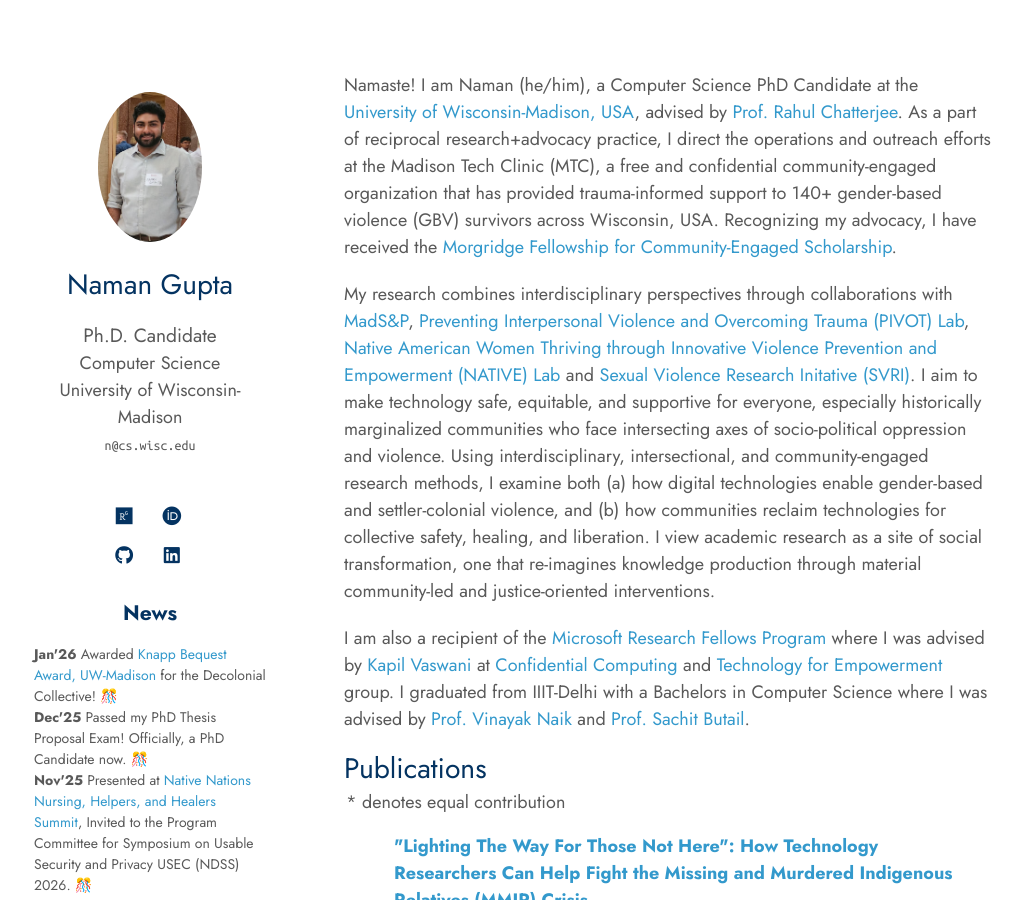
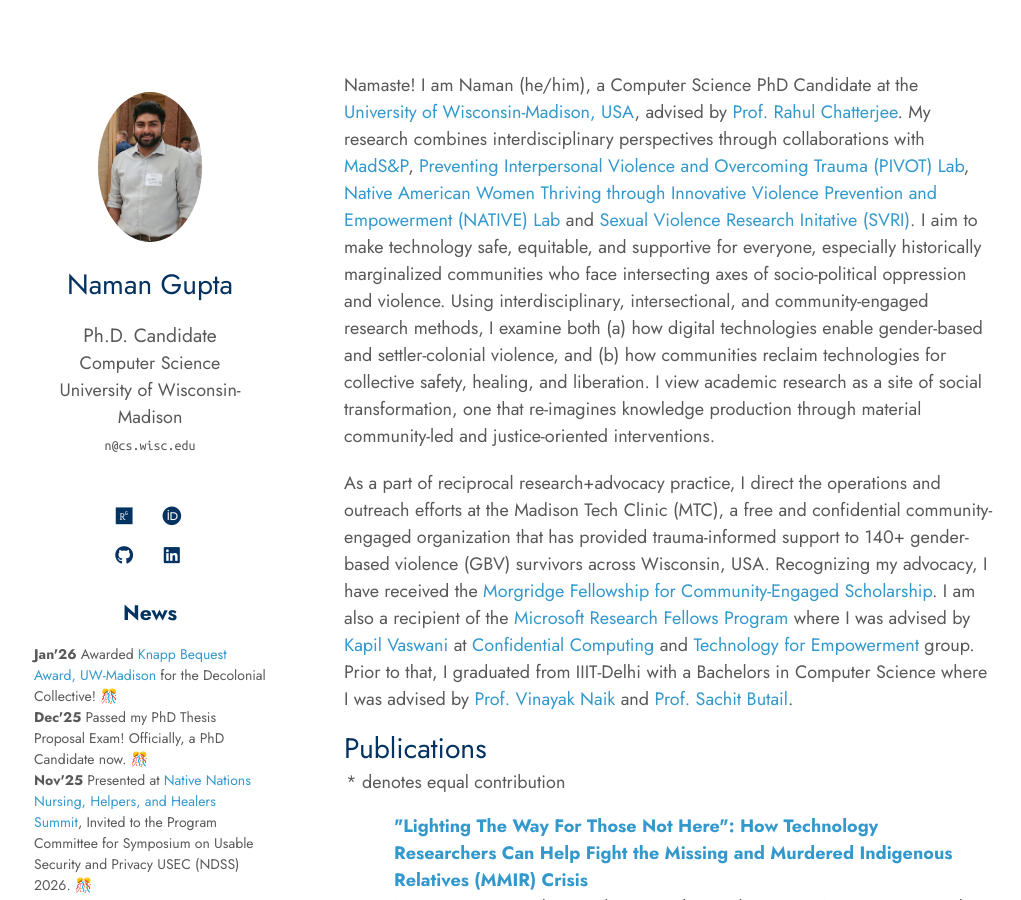
Before and after one commit to naman/naman.github.io, a Jekyll site: the page built from index.md, in a window 1280 px wide and 900 px high. Shown: the whole window, without its empty margins (126-1147 px from the left). Built offline with Jekyll 4.4.1, drawn with Linux system fonts in a browser that asks for light colours; nearby versions of some CDN libraries; a style sheet for code colours, icons or effects is not loaded.

Commit message:
readajsut

```diff
--- a/index.md
+++ b/index.md
@@ -2,12 +2,9 @@
 layout: homepage
 ---
 
-Namaste! I am Naman (he/him), a Computer Science PhD Candidate at the [University of Wisconsin-Madison, USA](https://cs.wisc.edu/), advised by [Prof. Rahul Chatterjee](https://pages.cs.wisc.edu/~chatterjee/). As a part of reciprocal research+advocacy practice, I direct the operations and outreach efforts at the Madison Tech Clinic (MTC), a free and confidential community-engaged organization that has provided trauma-informed support to 140+ gender-based violence (GBV) survivors across Wisconsin, USA. Recognizing my advocacy, I have received the [Morgridge Fellowship for Community-Engaged Scholarship](https://morgridge.wisc.edu/faculty-and-staff-get-connected/morgridge-fellows/).
+Namaste! I am Naman (he/him), a Computer Science PhD Candidate at the [University of Wisconsin-Madison, USA](https://cs.wisc.edu/), advised by [Prof. Rahul Chatterjee](https://pages.cs.wisc.edu/~chatterjee/). My research combines interdisciplinary perspectives through collaborations with [MadS&P](https://madsp.cs.wisc.edu/), [Preventing Interpersonal Violence and Overcoming Trauma (PIVOT) Lab](https://pivotlab.psych.wisc.edu/), [Native American Women Thriving through Innovative Violence Prevention and Empowerment (NATIVE) Lab](https://nativelab.wiscweb.wisc.edu) and [Sexual Violence Research Initative (SVRI)](https://crgw.gws.wisc.edu/sexual-violence-research-initiative/). I aim to make technology safe, equitable, and supportive for everyone, especially historically marginalized communities who face intersecting axes of socio-political oppression and violence. Using interdisciplinary, intersectional, and community-engaged research methods, I examine both (a) how digital technologies enable gender-based and settler-colonial violence, and (b) how communities reclaim technologies for collective safety, healing, and liberation. I view academic research as a site of social transformation, one that re-imagines knowledge production through material community-led and justice-oriented interventions.
 
-My research combines interdisciplinary perspectives through collaborations with [MadS&P](https://madsp.cs.wisc.edu/), [Preventing Interpersonal Violence and Overcoming Trauma (PIVOT) Lab](https://pivotlab.psych.wisc.edu/), [Native American Women Thriving through Innovative Violence Prevention and Empowerment (NATIVE) Lab](https://nativelab.wiscweb.wisc.edu) and [Sexual Violence Research Initative (SVRI)](https://crgw.gws.wisc.edu/sexual-violence-research-initiative/). I aim to make technology safe, equitable, and supportive for everyone, especially historically marginalized communities who face intersecting axes of socio-political oppression and violence. Using interdisciplinary, intersectional, and community-engaged research methods, I examine both (a) how digital technologies enable gender-based and settler-colonial violence, and (b) how communities reclaim technologies for collective safety, healing, and liberation. I view academic research as a site of social transformation, one that re-imagines knowledge production through material community-led and justice-oriented interventions.
-
-I am also a recipient of the [Microsoft Research Fellows Program](https://www.microsoft.com/en-us/research/academic-program/research-fellows-program-at-microsoft-research-india/) where I was advised by [Kapil Vaswani](https://www.microsoft.com/en-us/research/people/kapilv/) at [Confidential Computing](https://www.microsoft.com/en-us/research/theme/confidential-computing/) and [Technology for Empowerment](https://www.microsoft.com/en-us/research/theme/technology-and-empowerment/publications/) group.
-I graduated from IIIT-Delhi with a Bachelors in Computer Science where I was advised by [Prof. Vinayak Naik](http://vinayaknaik.info/) and [Prof. Sachit Butail](https://www.niu.edu/ceet/about/faculty-and-instructors/butail-sachit.shtml).
+As a part of reciprocal research+advocacy practice, I direct the operations and outreach efforts at the Madison Tech Clinic (MTC), a free and confidential community-engaged organization that has provided trauma-informed support to 140+ gender-based violence (GBV) survivors across Wisconsin, USA. Recognizing my advocacy, I have received the [Morgridge Fellowship for Community-Engaged Scholarship](https://morgridge.wisc.edu/faculty-and-staff-get-connected/morgridge-fellows/). I am also a recipient of the [Microsoft Research Fellows Program](https://www.microsoft.com/en-us/research/academic-program/research-fellows-program-at-microsoft-research-india/) where I was advised by [Kapil Vaswani](https://www.microsoft.com/en-us/research/people/kapilv/) at [Confidential Computing](https://www.microsoft.com/en-us/research/theme/confidential-computing/) and [Technology for Empowerment](https://www.microsoft.com/en-us/research/theme/technology-and-empowerment/publications/) group. Prior to that, I graduated from IIIT-Delhi with a Bachelors in Computer Science where I was advised by [Prof. Vinayak Naik](http://vinayaknaik.info/) and [Prof. Sachit Butail](https://www.niu.edu/ceet/about/faculty-and-instructors/butail-sachit.shtml).
 
 <!-- I worked on a [formally verified boot protocol](https://www.usenix.org/conference/usenixsecurity21/presentation/tao), a hardware-backed Trusted Execution Environment (TEE) and an [offline streaming platform](https://www.microsoft.com/en-us/research/project/blendnet/) for low-income and people with a reduced tech literacy in rural India. -->
 
```
